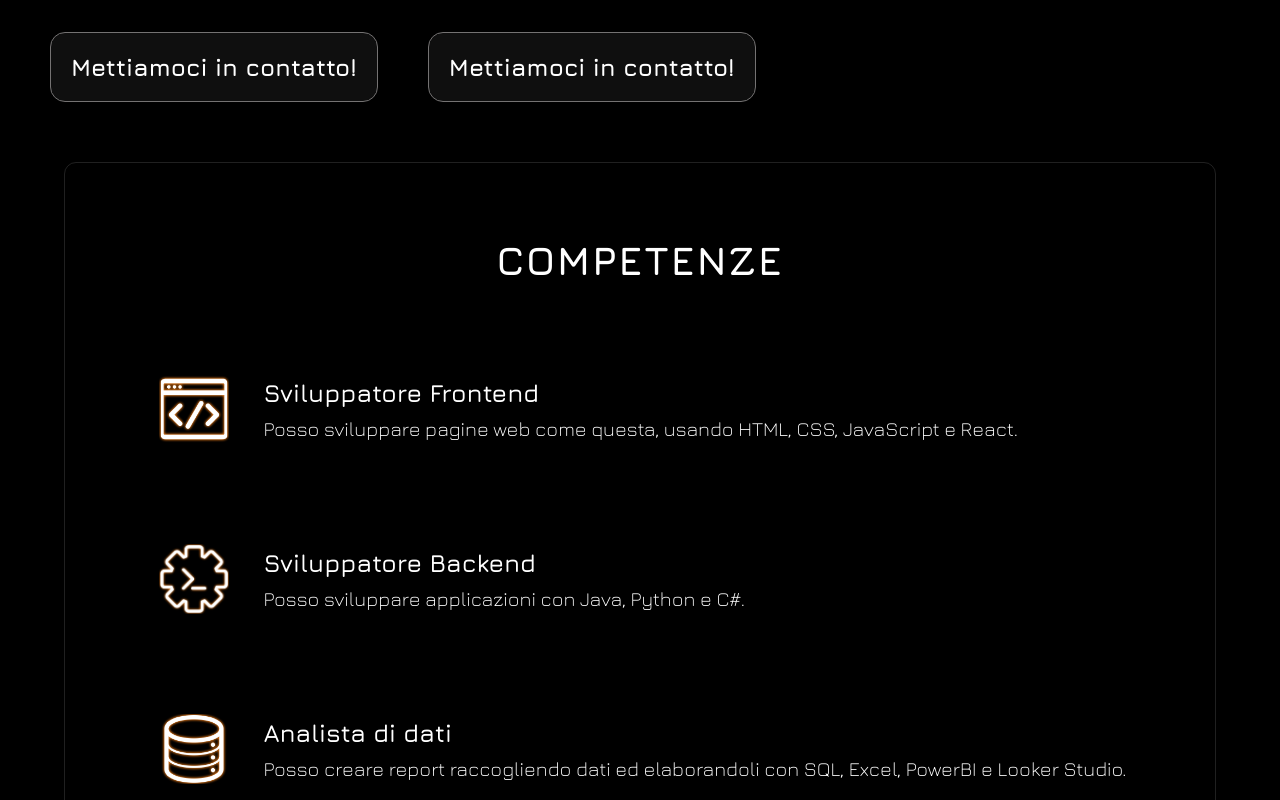
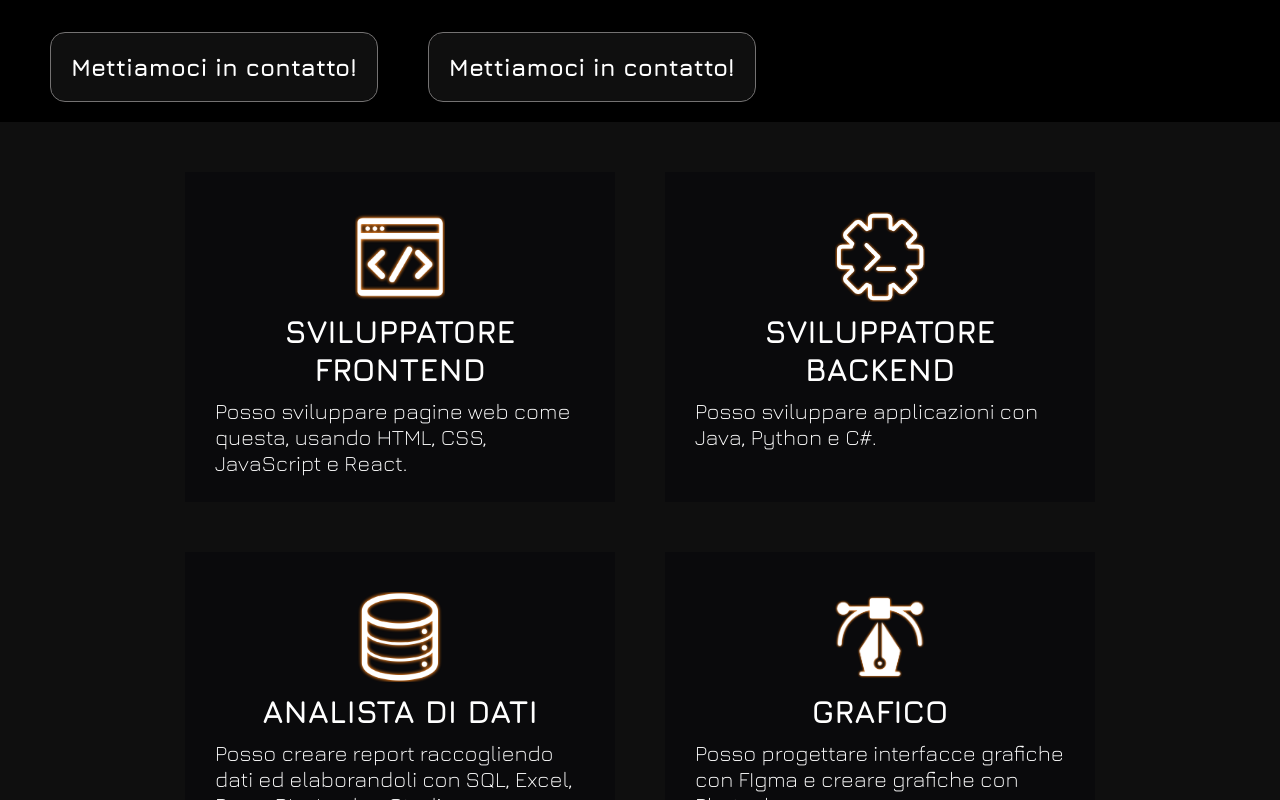
Before and after one commit to ale70029/portoflio_website, a React (Vite) app: page / in a window 1280 px wide. Shown: the part 520-1320 px from the top of the page. Built offline with nearby package versions, Linux system fonts and the light colour scheme.

Commit message:
about 3.0

```diff
--- a/src/components/About/About.jsx
+++ b/src/components/About/About.jsx
@@ -2,13 +2,28 @@ import React, { useContext } from 'react'
 import {getImageUrl} from "../../utils"
 import styles from "./About.module.css"
 import about from "../../data/about.json"
-import { text } from '../../data/translation'
+// import { text } from '../../data/translation'
 import LangContext from "../../LanguageContext";
 
 export const About = () => {
-    const { lang, setLang } = useContext(LangContext);
+  const { lang, setLang } = useContext(LangContext);
+
   return (
-    <div className={styles.container} id='about'>
+    <section className={styles.about} id='about'>
+        <ul className={styles.roles}>
+                {about.map((about,id) =>{
+                    return <li key={id} className={styles.role}>
+                                <img src={getImageUrl(about.icon)} alt="icon" />
+                                <h1>{about.title[lang]}</h1>
+                                <p>{about.description[lang]}</p>
+                            </li>
+                })}
+        </ul>
+    </section>
+
+  )
+}
+{/* <div className={styles.container} id='about'>
         <h2 className={styles.title}>{text[lang].navAbout}</h2>
         <div className={styles.content}>
             <ul className={styles.aboutItems}>
@@ -26,6 +41,4 @@ export const About = () => {
                     })}
             </ul>
         </div>
-    </div>
-  )
-}
+    </div> */}
--- a/src/components/About/About.module.css
+++ b/src/components/About/About.module.css
@@ -1,6 +1,53 @@
 @import "../../vars.css";
 
-.container {
+.about{
+    background-color: var(--color1);
+}
+
+.roles{
+   display: grid;
+   grid-template-columns: repeat(auto-fill,430px);
+   padding: 50px;
+   gap: 50px;
+   justify-content: center;
+}
+
+.role{
+    display: flex;
+    flex-direction: column;
+    align-items: center;
+
+    background-color: var(--color2);
+    height: 330px;
+    padding: 30px;
+
+
+    img{
+        width: 90px;
+        margin: 10px;
+
+    }
+
+    h1{
+        color: var(--text);
+        text-transform: uppercase;
+        text-align: center;
+        font-size: 32px;
+        font-weight: bold;
+        margin-bottom: 10px;
+
+    }
+
+    p{
+        color: var(--text);
+        font-size: 22px;
+        font-weight: lighter;
+    }
+}
+
+
+
+/* .container {
     width: 90vw;
     margin-left: 5vw;
     display: flex;
@@ -43,7 +90,7 @@
     gap: 100px;
 }
 
-/* ABOUT ITEM START */
+/* ABOUT ITEM START
 .aboutItem {
     display: flex;
     flex-direction: row;
@@ -76,7 +123,7 @@
     margin-right: 15px;
 }
 
-/* ABOUT ITEM END */
+/* ABOUT ITEM END
 
 @media screen and (max-width:830px) {
 
@@ -108,3 +155,4 @@
 
 
 }
+ */
```
